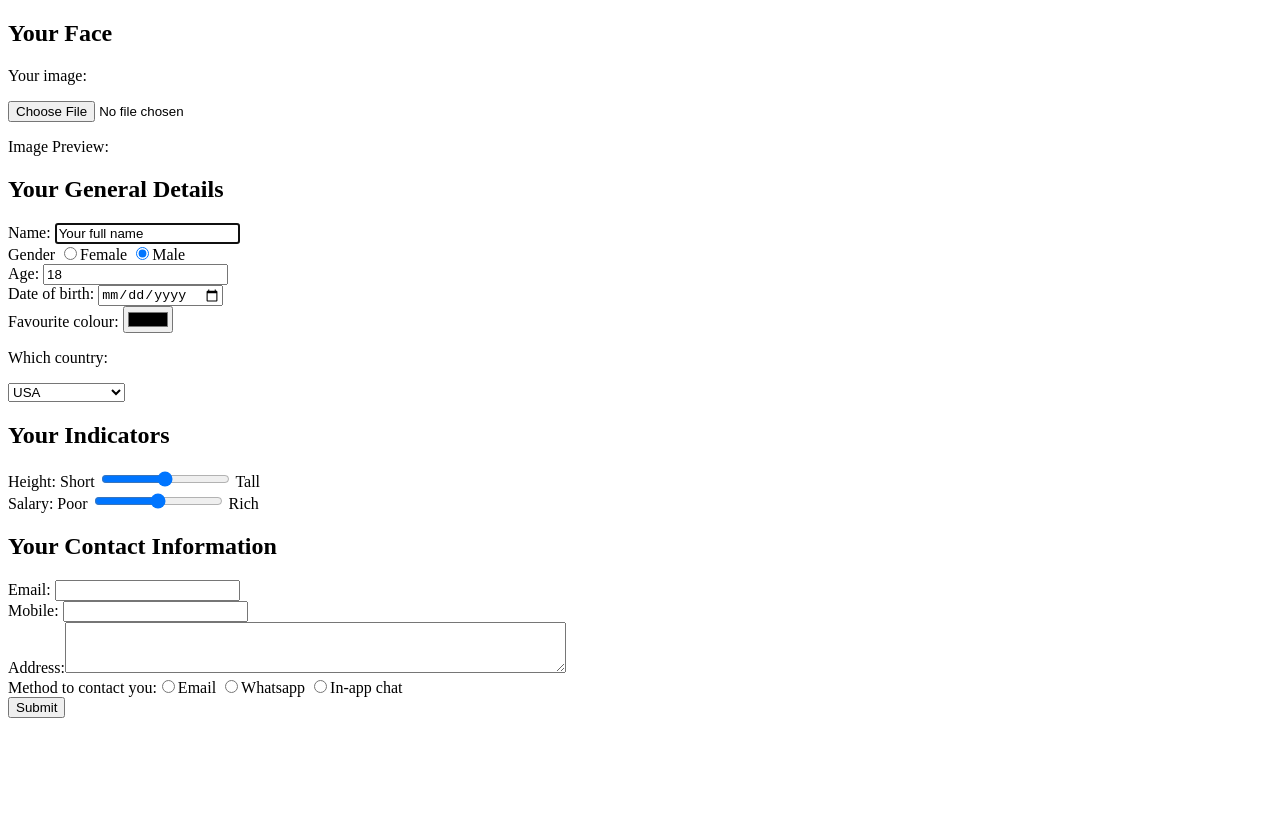
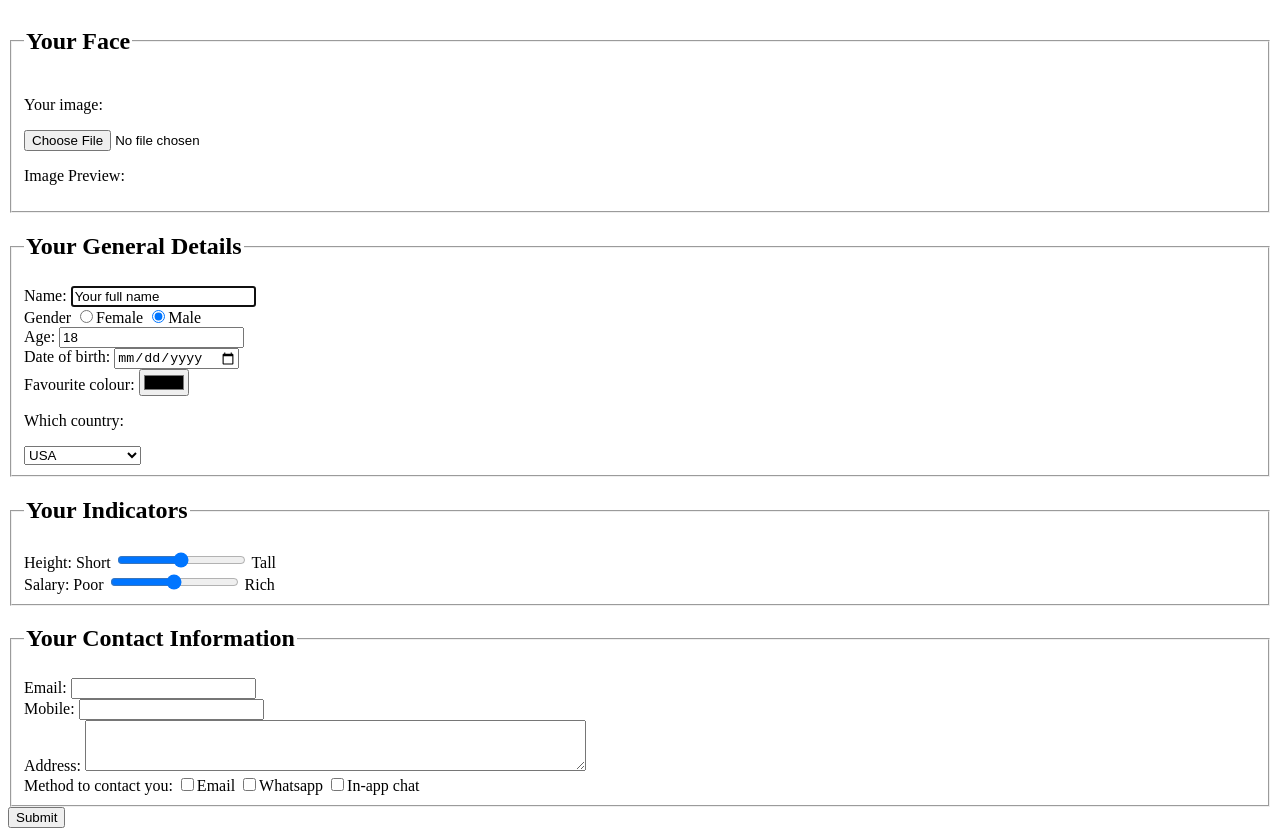
Before and after one commit to ayimaster/HK-University-front-end, a plain HTML site: page index.html in a window 1280 px wide. Before the commit the page ends 800 px from the top, so only its background shows below. Drawn offline with Linux system fonts and the light colour scheme.

Commit message:
Add checkbox and finalize the form

```diff
--- a/index.html
+++ b/index.html
@@ -3,18 +3,29 @@
 
 <body>
   <div>
+    <form>
+      <fieldset>
+        <legend>
           <h2>Your Face</h2>
-    <form action="http://ihome.ust.hk/~rossiter/cgi-bin/show_everything.php">
+        </legend>
+
+
         <p>Your image:</p>
         <input type="file" name="fileToUpload">
-    </form>
+
         <p>Image Preview:
           <img id="preview"></p>
+      </fieldset>
+    </form>
   </div>
 
   <div>
+
+    <form>
+      <fieldset>
+        <legend>
           <h2>Your General Details</h2>
-    <form action="http://ihome.ust.hk/~rossiter/cgi-bin/show_everything.php">
+        </legend>
         <label for="name">Name:</label>
         <input type="text" name="firstname" value="Your full name" autofocus>
         <br>
@@ -26,7 +37,7 @@
         <input type="text" name="age" value="18" required>
         <br>
         <label for="birthday">Date of birth:</label>
-      <input type="date" name="dateOfBirth">
+        <input type="date" name="dateOfBirth" required>
         <br>
         <label for="color">Favourite colour:</label>
         <input type="color" name="colour">
@@ -38,11 +49,16 @@
           <option value="uk">United Kingdom</option>
           <option value="cn">China</option>
         </select>
+      </fieldset>
     </form>
   </div>
   <div>
+
+    <form>
+      <fieldset>
+        <legend>
           <h2>Your Indicators</h2>
-    <form action="http://ihome.ust.hk/~rossiter/cgi-bin/show_everything.php">
+        </legend>
         <label for="height">Height:</label>
         Short
         <input type="range" min="0" max="100" step="5" value="50" name="mood"> Tall
@@ -51,26 +67,35 @@
         Poor
         <input type="range" min="0" max="100" step="5" value="50" name="mood"> Rich
         <br>
+      </fieldset>
     </form>
   </div>
   <div>
+
+    <form>
+      <fieldset>
+        <legend>
           <h2>Your Contact Information</h2>
-    <form>
+        </legend>
         <label for="email">Email:</label>
-      <input type="text" name="email">
+        <input type="text" name="email" required>
         <br>
         <label for="mobile">Mobile:</label>
         <input type="tel" name="tel">
+        <br> Address:
+        <textarea rows="3" cols="60" name="feedback">
+        </textarea>
+        <br> Method to contact you:
+        <input type="checkbox" name="Email">Email
+        <input type="checkbox" name="whatsapp">Whatsapp
+        <input type="checkbox" name="inChat">In-app chat
         <br>
-      Address:<textarea rows="3" cols="60" name="feedback">
-      </textarea>
-    <br>
-    Method to contact you:<input type="radio" name="Email">Email
-    <input type="radio" name="whatsapp">Whatsapp
-    <input type="radio" name="inChat">In-app chat <br>
+      </fieldset>
     </form>
   </div>
-<form><input type="submit" value="Submit"></form>
+  <form>
+    <input type="submit" value="Submit">
+  </form>
 </body>
 
 </html>
```
Lines whose indentation alone changed are shown as unchanged.
